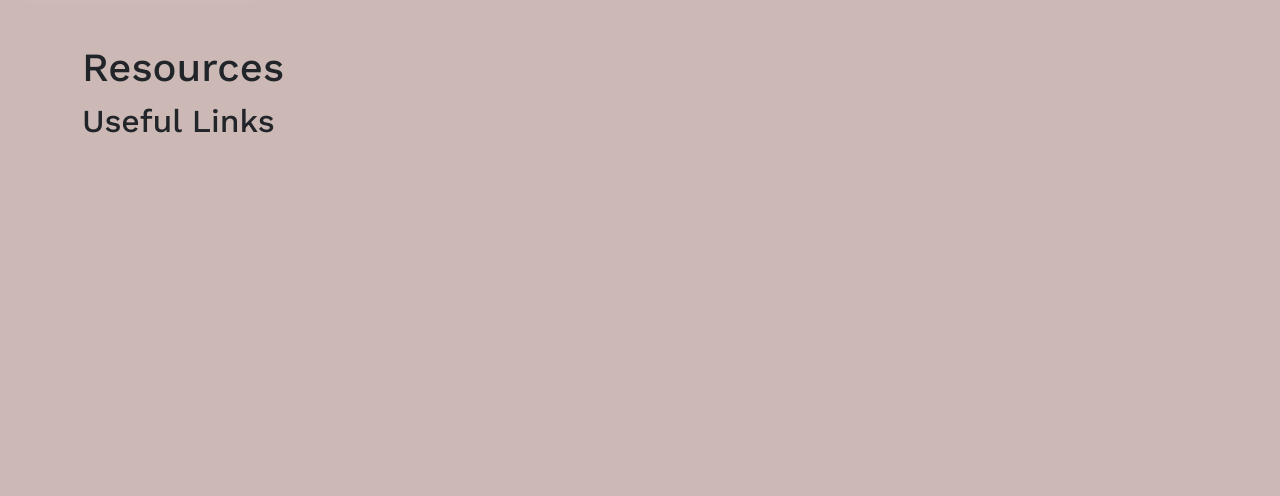
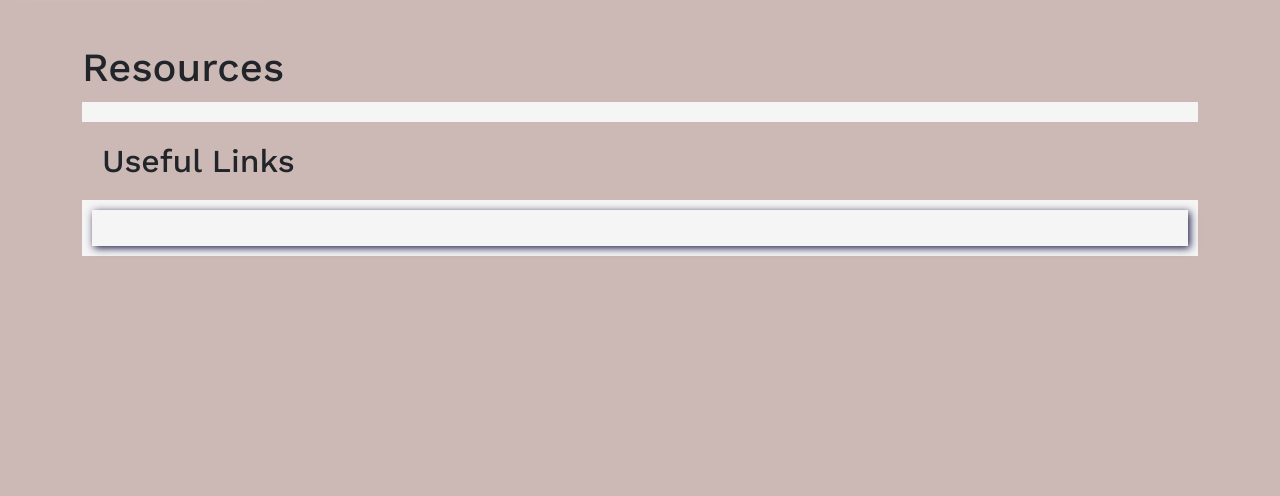
Before and after one commit to Monicaular/parentig-forum, a Django app: page /resources/ in a window 1280 px wide. Shown: the part 66-562 px from the top of the page. Run offline with Django 4.2, Linux system fonts and the light colour scheme; data that the repository does not hold is empty; some libraries are stand-ins or nearby versions.

Commit message:
Update styling for resources page

```diff
--- a/posts/templates/posts/resources.html
+++ b/posts/templates/posts/resources.html
@@ -8,6 +8,7 @@
     <h1>Resources</h1>
     <div class="resources-list">
         {% for resource in resources %}
+        <div class="resources-box">
             <div class="resource-item">
                 <div class="resource-image">
                     {% if resource.image %}
@@ -20,14 +21,19 @@
                     <a class="download-btn" href="{{ resource.file.url }}">Download</a>
                 </div>
             </div>
+        </div>
         {% endfor %}
     </div>
     <h2>Useful Links</h2>
+    <div class="useful-links-container">
+        <div class="useful-links-box">
             <ul>
                 {% for link in links %}
                 <li><a id="resource-link" href="{{ link.url }}" target="_blank">{{ link.name }}</a></li>
                 {% endfor %}
             </ul>
         </div>
+    </div>
+</div>
 
 {% endblock %}
--- a/static/css/style.css
+++ b/static/css/style.css
@@ -525,6 +525,12 @@ input, textarea {
 
 /*Resources Page*/
 
+.resources-box {
+    box-shadow: 2px 2px 8px #191747ff;
+    margin: 10px;
+    padding: 10px;
+}
+
 .resources-container {
     margin-bottom: 50px;
     margin-top: 50px;
@@ -534,9 +540,17 @@ input, textarea {
     margin-bottom: 10px;
 }
 
+.resources-container h2 {
+    margin: 10px;
+    padding: 10px;
+}
+
 .resources-list {
     display: flex;
     flex-direction: column;
+    background-color:  rgba(245, 245, 245, 1);
+    padding: 10px;
+
 }
 
 .resource-item {
@@ -561,6 +575,16 @@ input, textarea {
 
 #resource-link:hover {
     color: #3498db;
+}
+
+.useful-links-container {
+    background-color: rgba(245, 245, 245, 1);
+    padding: 10px;
+}
+
+.useful-links-box {
+    box-shadow: 2px 2px 8px #191747ff;
+    padding: 10px;
 }
 
 .download-btn {
```
Lines whose indentation alone changed are shown as unchanged.
